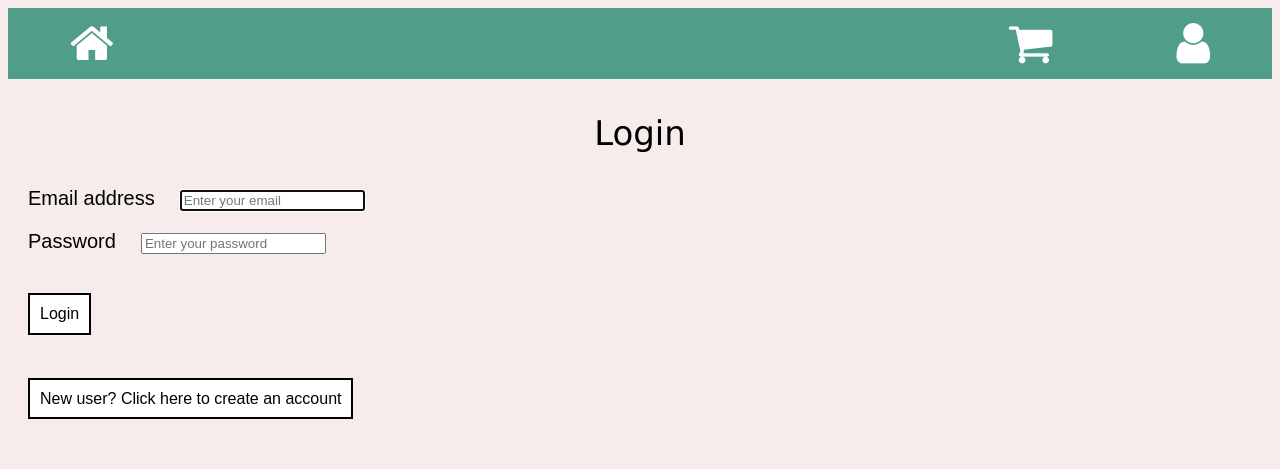
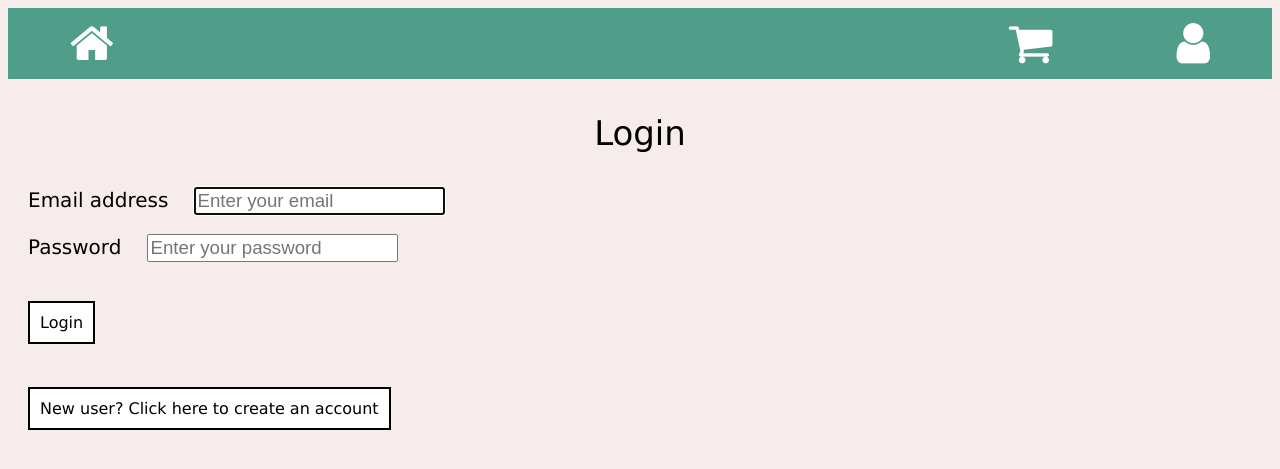
Before and after one commit to KSothcott/Web-Scripting-Assignment-Three, a PHP site: page /Web-Scripting-Assignment-Three/login.php in a window 1280 px wide. Shown: the top 469 px of the page. Run offline with PHP 8.4, Linux system fonts and the light colour scheme.

Commit message:
On shop.php, added "Welcome (user's first name)"
Also changed fonts to all be Verdana for consistency

```diff
--- a/login.php
+++ b/login.php
@@ -40,7 +40,6 @@
         padding: 10px;
         text-decoration: none;
         color: black;
-        font-family: sans-serif;
         margin: 20px;
         cursor: pointer;
     }
@@ -53,7 +52,6 @@
 
     .label {
         margin: 20px;
-        font-family: sans-serif;
         font-size: 15pt;
     }
 
@@ -84,13 +82,13 @@ window.onload = function()
 
         <label class="label">Email address</label>
 
-        <input type="email" name="email" id="email" placeholder="Enter your email" form="f1"/> <br/><br/>
+        <input type="email" name="email" style="font-size: 14pt;" id="email" placeholder="Enter your email" form="f1"/> <br/><br/>
 
         <label class="label">Password</label>
 
-        <input type="password" name="password" id="password" placeholder="Enter your password" form="f1"/><br/><br/>
+        <input type="password" name="password" style="font-size: 14pt; "id="password" placeholder="Enter your password" form="f1"/><br/><br/>
 
-        <button class="button" style="font-size: 12pt;" onclick="document.getElementById('f1').submit()">Login</button>
+        <button class="button" style="font-size: 12pt; font-family: verdana;" onclick="document.getElementById('f1').submit()">Login</button>
 
      </form>
 
--- a/newuser.php
+++ b/newuser.php
@@ -98,7 +98,6 @@ function create_new_user()
         padding: 10px;
         text-decoration: none;
         color: black;
-        font-family: sans-serif;
         margin: 20px;
         cursor: pointer;
     }
@@ -111,7 +110,6 @@ function create_new_user()
 
     .label {
         margin: 20px;
-        font-family: sans-serif;
         font-size: 15pt;
     }
 
@@ -148,7 +146,7 @@ function create_new_user()
         <input style="font-size: 14pt;" type="password" id="password2" name="password2" placeholder="Re-enter your password" form="f1" onchange="check_passwords_match()"/><br/><br/>
 
      </form>
-        <button class="button" style="font-size: 12pt;" onclick="create_new_user()">Create account</button>
+        <button class="button" style="font-size: 12pt; font-family: verdana;" onclick="create_new_user()">Create account</button>
 
 
     <br /><br />
```
Also changed, not shown: shop.php (+6 -1 lines).
